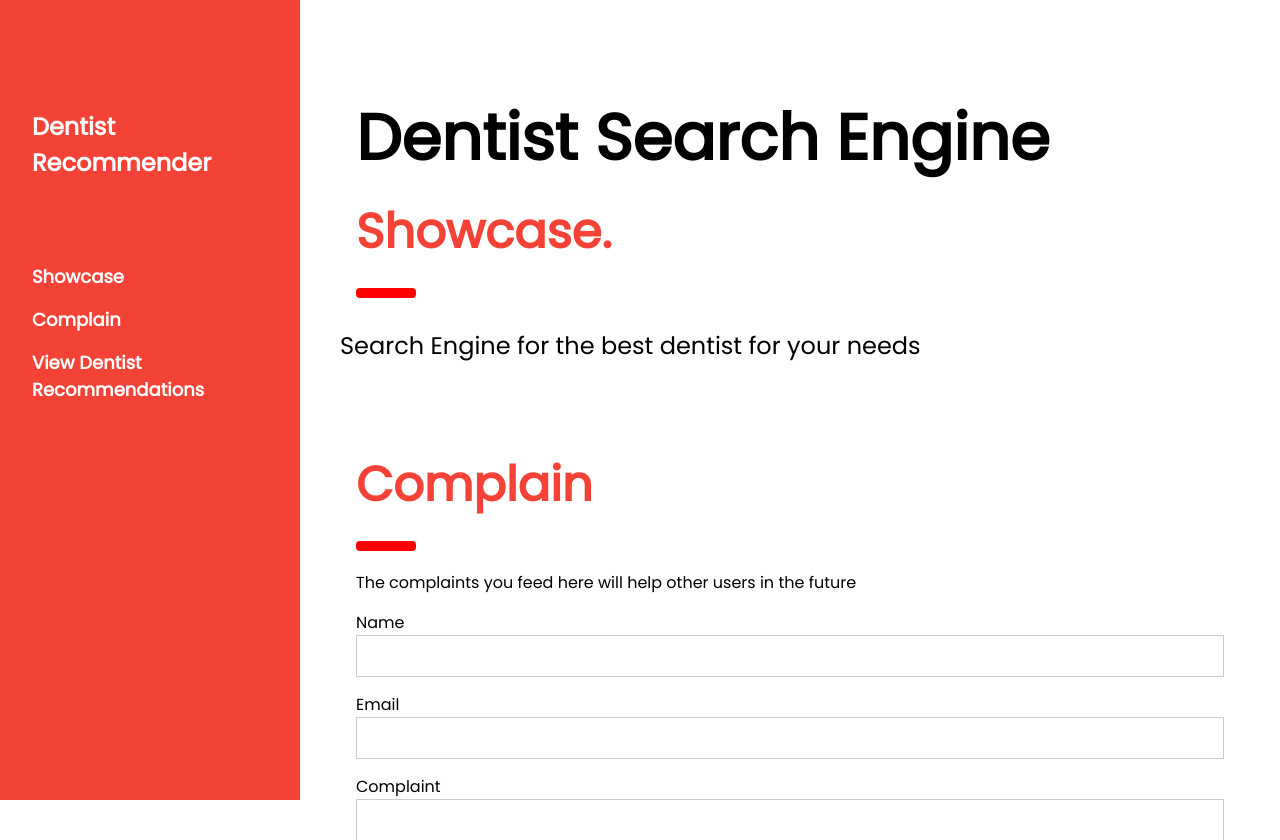
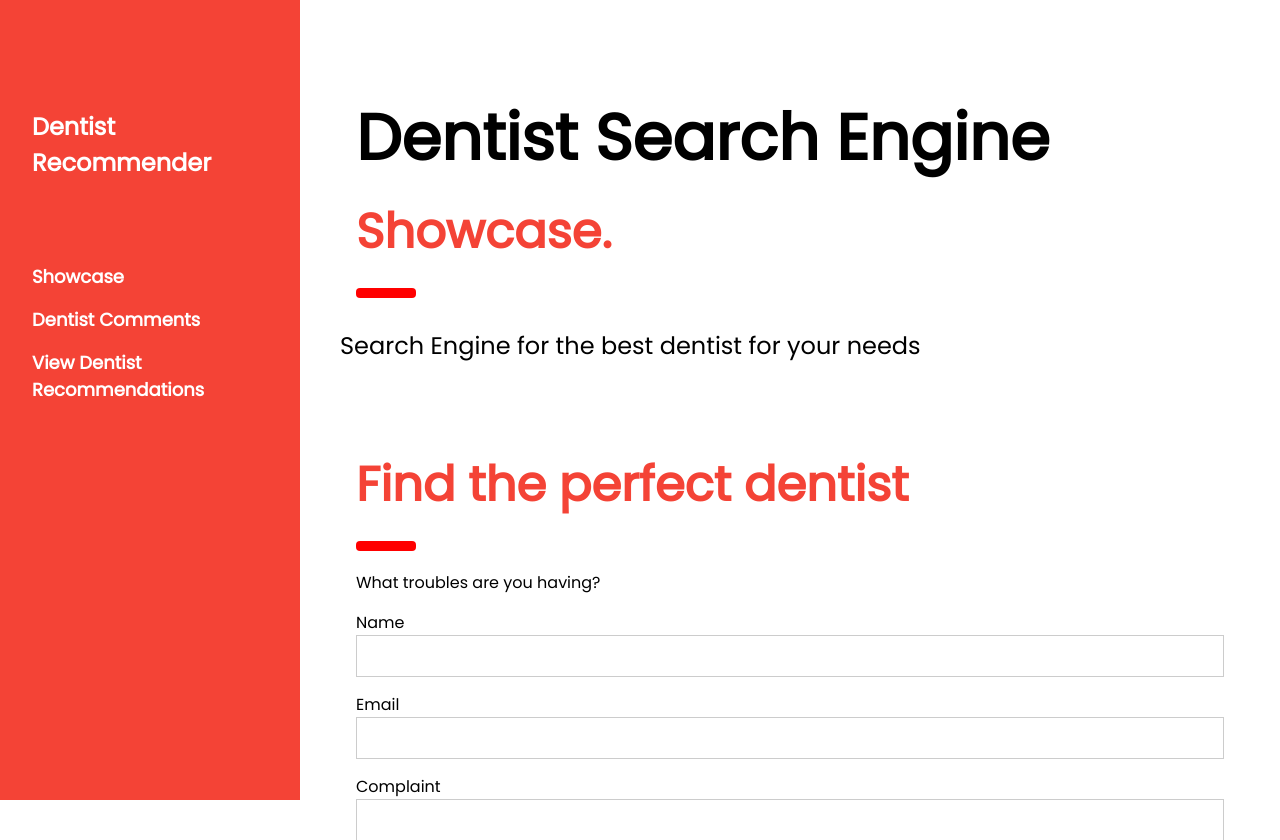
Before and after one commit to vanstorm9/Dentist-Recommendation, a Flask app: page / in a window 1280 px wide. Shown: the top 840 px of the page. Run offline with Flask 2, Linux system fonts and the light colour scheme.

Commit message:
Adding stuff

```diff
--- a/flaskSite/templates/dentistRecommend.html
+++ b/flaskSite/templates/dentistRecommend.html
@@ -23,7 +23,7 @@
     <header>
       <!-- Fixed navbar -->
       <nav class="navbar navbar-expand-md navbar-dark fixed-top bg-dark">
-        <a class="navbar-brand" href="http://localhost:5000/">Terms of Service Highlighter</a>
+        <a class="navbar-brand" href="http://localhost:5000/">Dentist Search Engine</a>
         <button class="navbar-toggler" type="button" data-toggle="collapse" data-target="#navbarCollapse" aria-controls="navbarCollapse" aria-expanded="false" aria-label="Toggle navigation">
           <span class="navbar-toggler-icon"></span>
         </button>
--- a/flaskSite/templates/index.html
+++ b/flaskSite/templates/index.html
@@ -52,7 +52,7 @@ body {font-size:16px;}
   </div>
   <div class="w3-bar-block">
     <a href="#showcase" onclick="w3_close()" class="w3-bar-item w3-button w3-hover-white">Showcase</a>
-    <a href="#contact" onclick="w3_close()" class="w3-bar-item w3-button w3-hover-white">Complain</a>
+    <a href="#contact" onclick="w3_close()" class="w3-bar-item w3-button w3-hover-white">Dentist Comments</a>
     <a href="http://localhost:5000/dentistRecommend" class="w3-bar-item w3-button w3-hover-white">View Dentist Recommendations</a>
   </div>
 </nav>
@@ -92,9 +92,9 @@ body {font-size:16px;}
 
   <!-- Contact -->
   <div class="w3-container" id="contact" style="margin-top:75px">
-    <h1 class="w3-xxxlarge w3-text-red"><b>Complain</b></h1>
+    <h1 class="w3-xxxlarge w3-text-red"><b>Find the perfect dentist</b></h1>
     <hr style="width:50px;border:5px solid red" class="w3-round">
-    <p>The complaints you feed here will help other users in the future</p>
+    <p>What troubles are you having?</p>
       <div class="w3-section">
         <label>Name</label>
         <input class="w3-input w3-border" type="text" name="Name" required>
```
